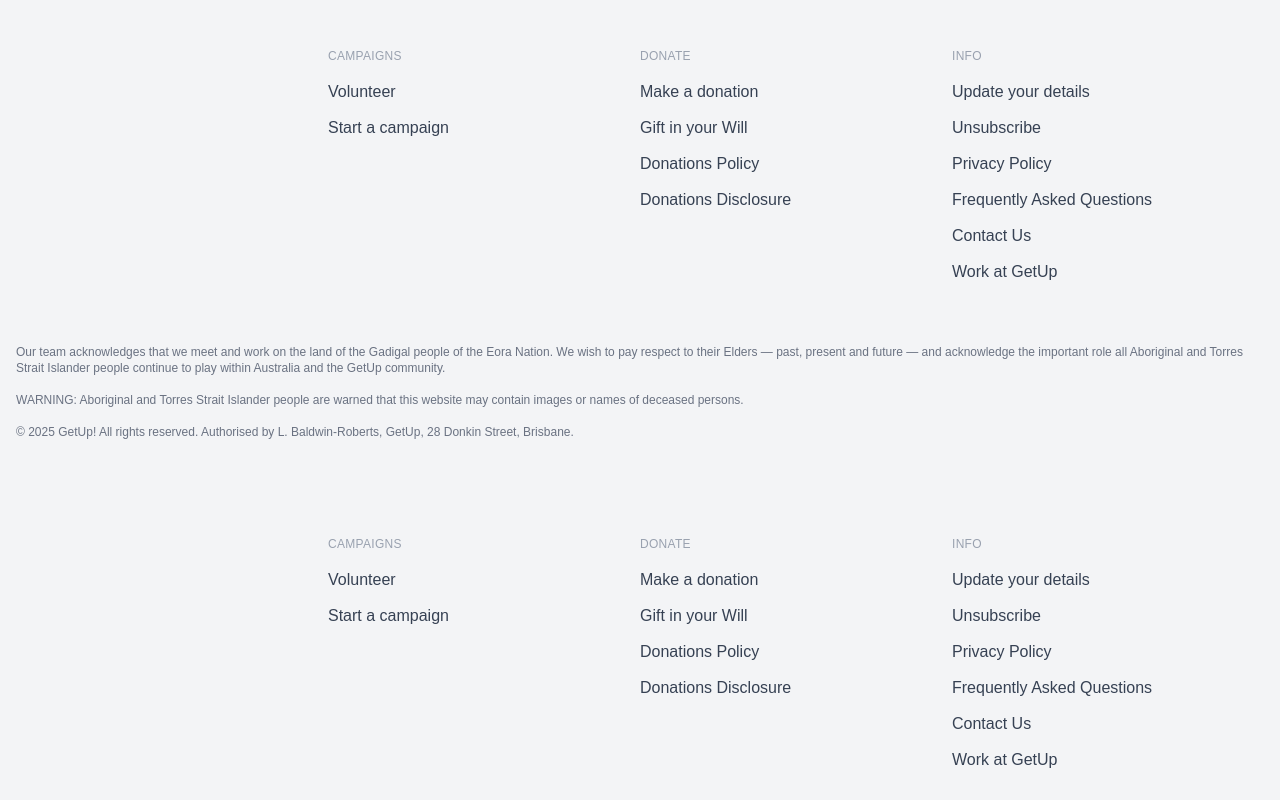
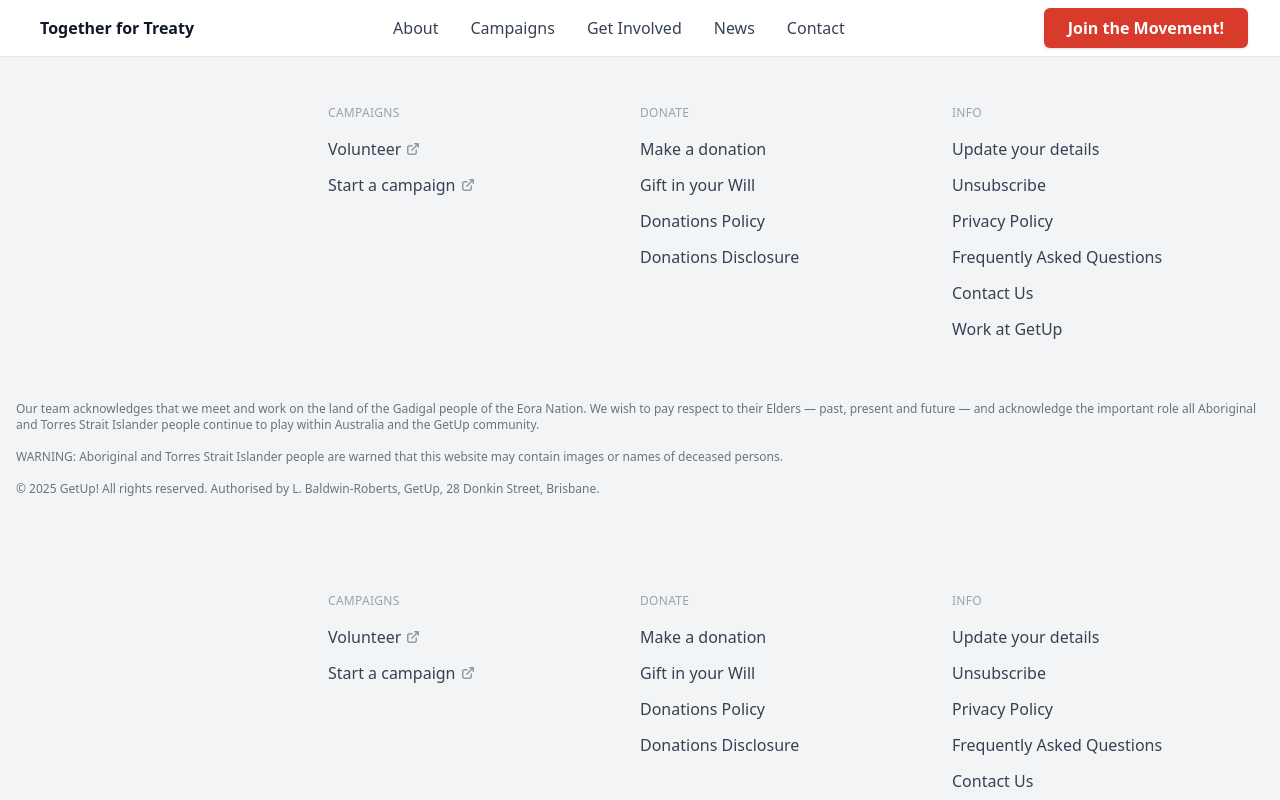
Before and after one commit to ProgNetwork/invasion-day, a Next.js app: page /components/Footer in a window 1280 px wide. Shown: the top 800 px of the page. Built offline with nearby package versions, Linux system fonts and the light colour scheme.

Commit message:
Add Nav and icons

```diff
--- a/package.json
+++ b/package.json
@@ -9,6 +9,7 @@
     "lint": "next lint"
   },
   "dependencies": {
+    "@heroicons/react": "^2.2.0",
     "@tailwindcss/typography": "^0.5.16",
     "next": "15.3.4",
     "react": "^19.0.0",
--- a/src/pages/_app.tsx
+++ b/src/pages/_app.tsx
@@ -1,10 +1,12 @@
 import "@/styles/globals.css";
 import type { AppProps } from "next/app";
 import Footer from "./components/Footer";
+import Nav from "./components/Nav";
 
 export default function App({ Component, pageProps }: AppProps) {
   return (
     <>
+      <Nav />
       <Component {...pageProps} />
       <Footer />
     </>
--- /dev/null
+++ b/src/pages/components/Button.tsx
@@ -0,0 +1,76 @@
+import React from "react";
+
+interface ButtonProps {
+  children: React.ReactNode;
+  variant?: 'primary' | 'secondary' | 'outline' | 'ghost';
+  size?: 'sm' | 'md' | 'lg';
+  onClick?: () => void;
+  type?: 'button' | 'submit' | 'reset';
+  disabled?: boolean;
+  className?: string;
+  href?: string;
+  external?: boolean;
+}
+
+const Button: React.FC<ButtonProps> = ({
+  children,
+  variant = 'primary',
+  size = 'md',
+  onClick,
+  type = 'button',
+  disabled = false,
+  className = '',
+  href,
+  external = false,
+}) => {
+  const baseClasses = "inline-flex items-center justify-center font-medium rounded-md transition-all duration-200 focus:outline-none focus:ring-2 focus:ring-offset-2 disabled:opacity-50 disabled:cursor-not-allowed cursor-pointer font-semibold";
+
+  const variantClasses = {
+    primary: "bg-primary-600 hover:bg-primary-700 text-white shadow-sm hover:shadow-md focus:ring-primary-500",
+    secondary: "bg-secondary-600 hover:bg-secondary-700 text-white shadow-sm hover:shadow-md focus:ring-secondary-500",
+    outline: "border-2 border-primary-600 text-primary-600 hover:bg-primary-600 hover:text-white focus:ring-primary-500",
+    ghost: "text-primary-600 hover:bg-primary-50 focus:ring-primary-500",
+  };
+
+  const sizeClasses = {
+    sm: "px-3 py-1.5 text-sm",
+    md: "px-6 py-2 text-base",
+    lg: "px-8 py-3 text-lg",
+  };
+
+  const buttonClasses = `${baseClasses} ${variantClasses[variant]} ${sizeClasses[size]} ${className}`;
+
+  if (href) {
+    if (external) {
+      return (
+        <a
+          href={href}
+          className={buttonClasses}
+          target="_blank"
+          rel="noopener noreferrer"
+        >
+          {children}
+        </a>
+      );
+    }
+
+    return (
+      <a href={href} className={buttonClasses}>
+        {children}
+      </a>
+    );
+  }
+
+  return (
+    <button
+      type={type}
+      className={buttonClasses}
+      onClick={onClick}
+      disabled={disabled}
+    >
+      {children}
+    </button>
+  );
+};
+
+export default Button;
--- a/src/pages/components/Footer.tsx
+++ b/src/pages/components/Footer.tsx
@@ -1,3 +1,4 @@
+import { ArrowTopRightOnSquareIcon } from "@heroicons/react/16/solid";
 import Link from "next/link";
 import React from "react";
 
@@ -85,7 +86,7 @@
 ];
 
 const FooterLink: React.FC<{ item: FooterItem }> = ({ item }) => {
-  const linkClasses = "my-3 block text-gray-700 hover:text-primary-600 transition-colors duration-200";
+  const linkClasses = "my-3 block text-gray-700 hover:text-primary-600 transition-colors duration-200 flex gap-1 items-center";
 
   if (item.external) {
     return (
@@ -96,7 +97,7 @@
         rel="noopener noreferrer"
       >
         {item.label}
-        {/* TODO: needs an external link icon */}
+        <ArrowTopRightOnSquareIcon className="w-4 h-4 opacity-50" />
       </a>
     );
   }
--- /dev/null
+++ b/src/pages/components/Nav.tsx
@@ -0,0 +1,130 @@
+import { Bars3Icon, XMarkIcon } from "@heroicons/react/20/solid";
+import Link from "next/link";
+import React, { useState } from "react";
+import Button from "./Button";
+
+interface NavItem {
+  label: string;
+  path: string;
+  external?: boolean;
+}
+
+const NAV_ITEMS: NavItem[] = [
+  {
+    label: "About",
+    path: "/about",
+  },
+  {
+    label: "Campaigns",
+    path: "/campaigns",
+  },
+  {
+    label: "Get Involved",
+    path: "/get-involved",
+  },
+  {
+    label: "News",
+    path: "/news",
+  },
+  {
+    label: "Contact",
+    path: "/contact",
+  },
+];
+
+const NavLink: React.FC<{ item: NavItem; onClick?: () => void }> = ({ item, onClick }) => {
+  const linkClasses = "text-gray-700 hover:text-primary-600 transition-colors duration-200 font-medium text-md";
+
+  if (item.external) {
+    return (
+      <a
+        href={item.path}
+        className={linkClasses}
+        target="_blank"
+        rel="noopener noreferrer"
+        onClick={onClick}
+      >
+        {item.label}
+      </a>
+    );
+  }
+
+  return (
+    <Link href={item.path} className={linkClasses} onClick={onClick}>
+      {item.label}
+    </Link>
+  );
+};
+
+const Nav: React.FC = () => {
+  const [isMenuOpen, setIsMenuOpen] = useState(false);
+
+  const toggleMenu = () => {
+    setIsMenuOpen(!isMenuOpen);
+  };
+
+  const closeMenu = () => {
+    setIsMenuOpen(false);
+  };
+
+  return (
+    <nav className="bg-white border-b border-gray-200" role="navigation">
+      <div className="max-w-7xl mx-auto px-4 sm:px-6 lg:px-8">
+        <div className="flex justify-between items-center h-14">
+          <div className="flex-shrink-0">
+            <Link href="/" className="flex items-center">
+              <span className="ml-2 text-md font-bold text-gray-900">Together for Treaty</span>
+            </Link>
+          </div>
+
+          <div className="hidden lg:flex items-center space-x-8">
+            {NAV_ITEMS.map((item) => (
+              <NavLink key={item.path} item={item} />
+            ))}
+          </div>
+
+          <div className="hidden lg:flex flex-shrink-0">
+            <Button variant="primary" size="md">
+              Join the Movement!
+            </Button>
+          </div>
+
+          <div className="lg:hidden flex items-center">
+            <Button variant="primary" size="sm" className="mr-3">
+              Join the Movement!
+            </Button>
+            <button
+              onClick={toggleMenu}
+              className="inline-flex items-center justify-center p-2 rounded-md text-gray-700 hover:text-primary-600 hover:bg-gray-100 focus:outline-none focus:ring-2 focus:ring-inset focus:ring-primary-500"
+              aria-expanded="false"
+              aria-label="Toggle navigation menu"
+            >
+              <span className="sr-only">Open main menu</span>
+
+              <Bars3Icon className={`${isMenuOpen ? 'hidden' : 'block'} h-6 w-6`}/>
+              <XMarkIcon className={`${isMenuOpen ? 'block' : 'hidden'} h-6 w-6`}/>
+
+            </button>
+          </div>
+        </div>
+
+        <div className={`${isMenuOpen ? 'block' : 'hidden'} lg:hidden`}>
+          <div className="px-2 pt-2 pb-3 space-y-1 sm:px-3 bg-white border-t border-gray-200">
+            {NAV_ITEMS.map((item) => (
+              <div key={item.path} className="block">
+                <NavLink item={item} onClick={closeMenu} />
+              </div>
+            ))}
+            <div className="pt-4">
+              <Button variant="primary" size="md" className="w-full">
+                Join the movement
+              </Button>
+            </div>
+          </div>
+        </div>
+      </div>
+    </nav>
+  );
+};
+
+export default Nav;
--- a/src/styles/globals.css
+++ b/src/styles/globals.css
@@ -66,5 +66,4 @@
 body {
   background: var(--background);
   color: var(--foreground);
-  font-family: Arial, Helvetica, sans-serif;
 }
```
Also changed, not shown: 1 other file (tests, documents, lock files or other folders).
